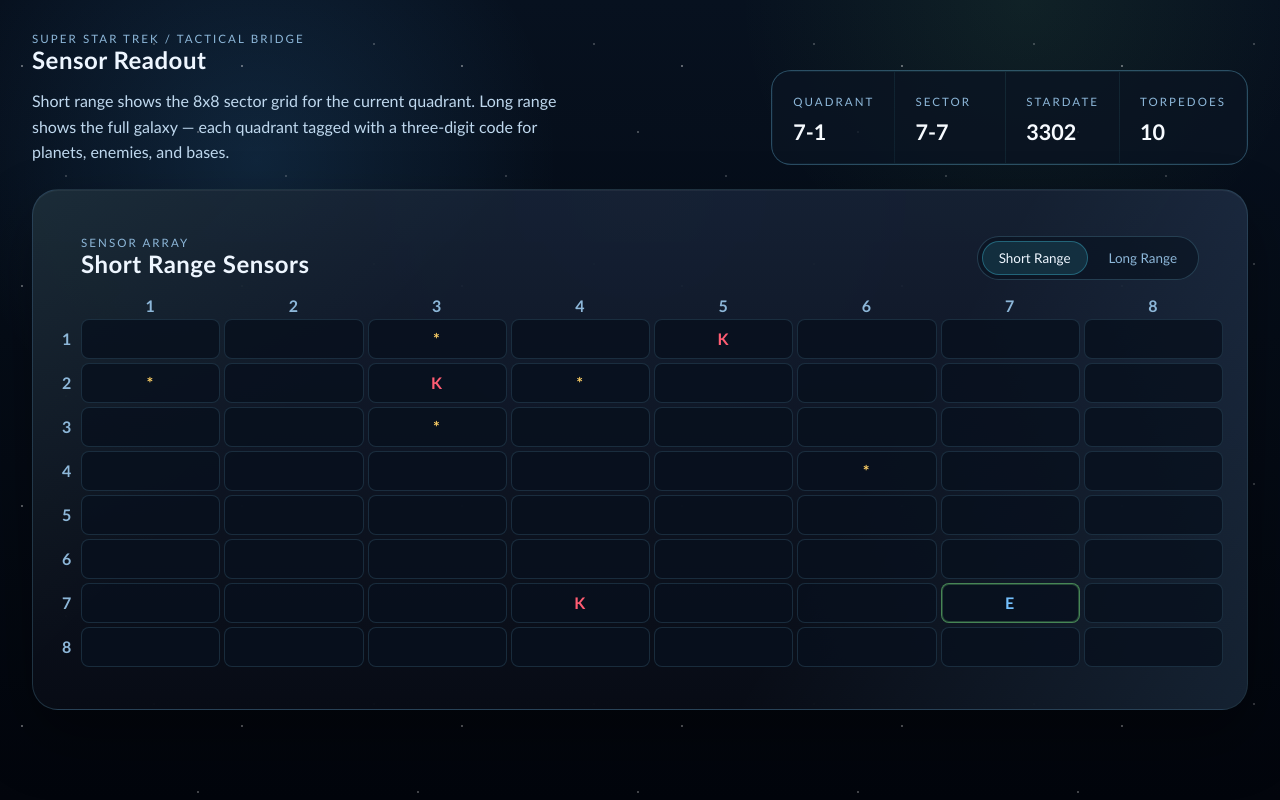
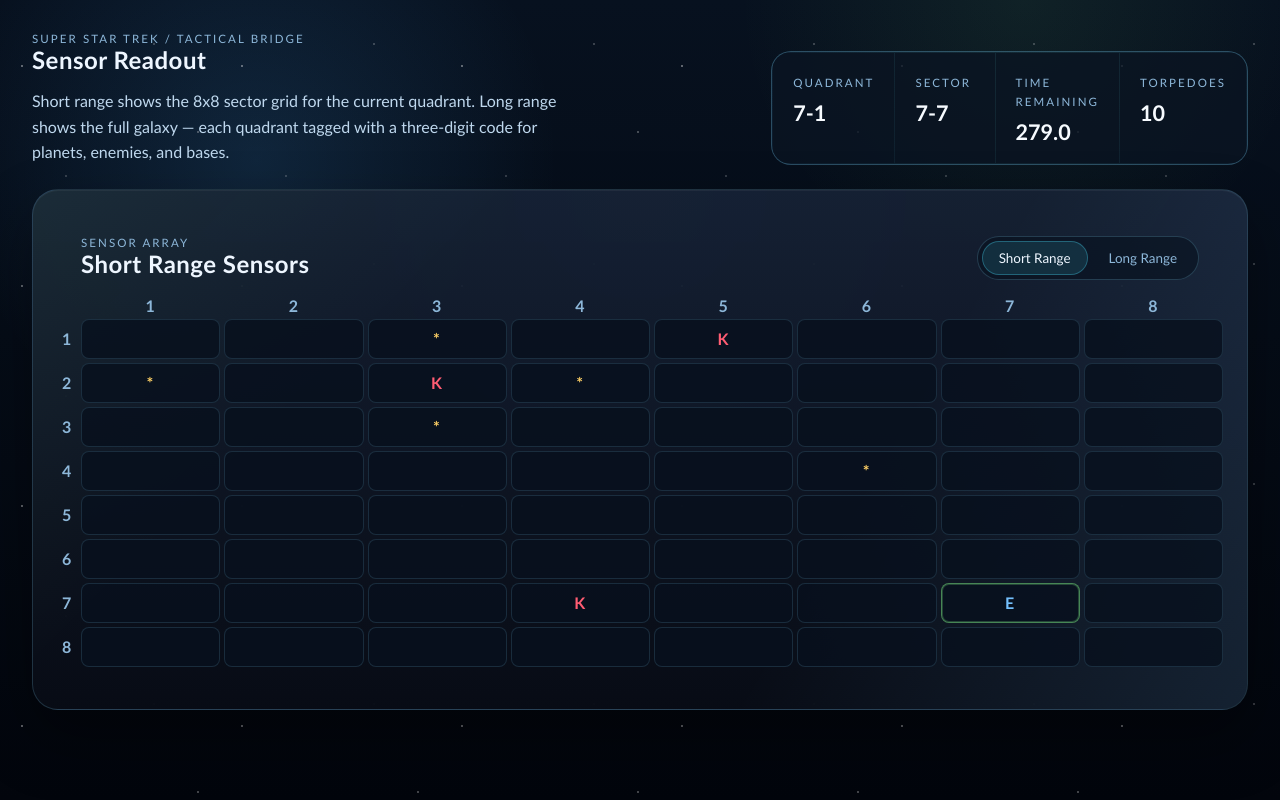
Before and after one commit to JPShankel/trek3js, a React (Create React App) app: page / in a window 1280 px wide. Built offline with nearby package versions, Linux system fonts and the light colour scheme.

Commit message:
time limit

```diff
--- a/src/App.js
+++ b/src/App.js
@@ -68,6 +68,11 @@ function generateGalaxy() {
   );
 }
 
+function countEnemies(galaxy) {
+  return galaxy.reduce((total, row) =>
+    total + row.reduce((sum, q) => sum + q.enemies, 0), 0);
+}
+
 function cloneGalaxy(galaxy) {
   return galaxy.map((row) =>
     row.map((quadrant) => ({
@@ -109,7 +114,7 @@ function initializeGame() {
     galaxy: placeShip(galaxy, quadrant, sector),
     shipQuadrant: quadrant,
     shipSector: sector,
-    stardate: 3200 + randomInt(400),
+    stardate: countEnemies(galaxy) * 3,
     commandLog: 'Bridge online. Short range sensors and long range scan ready.',
     revealedQuadrants: revealAround(new Set(), quadrant.row, quadrant.col),
     torpedoes: 10,
@@ -152,7 +157,7 @@ function moveShip(game, rowDelta, colDelta) {
     ...game,
     galaxy: nextGalaxy,
     shipSector: { row: sectorRow, col: sectorCol },
-    stardate: game.stardate + 1,
+    stardate: Math.round((game.stardate - 0.1) * 10) / 10,
     commandLog: `Impulse complete. Ship now in sector ${sectorRow + 1}-${sectorCol + 1}.`,
   };
 }
@@ -187,7 +192,7 @@ function warpShip(game, rowDelta, colDelta) {
     galaxy: nextGalaxy,
     shipQuadrant: { row: quadrantRow, col: quadrantCol },
     shipSector: destinationSector,
-    stardate: game.stardate + 5,
+    stardate: game.stardate - 1,
     commandLog: `Warp complete. Entered quadrant ${quadrantRow + 1}-${quadrantCol + 1}.`,
     revealedQuadrants: revealAround(game.revealedQuadrants, quadrantRow, quadrantCol),
   };
@@ -399,8 +404,8 @@ function App() {
             </strong>
           </div>
           <div>
-            <span className="status-label">Stardate</span>
-            <strong>{game.stardate}</strong>
+            <span className="status-label">Time Remaining</span>
+            <strong>{(game.stardate ?? 0).toFixed(1)}</strong>
           </div>
           <div>
             <span className="status-label">Torpedoes</span>
```
